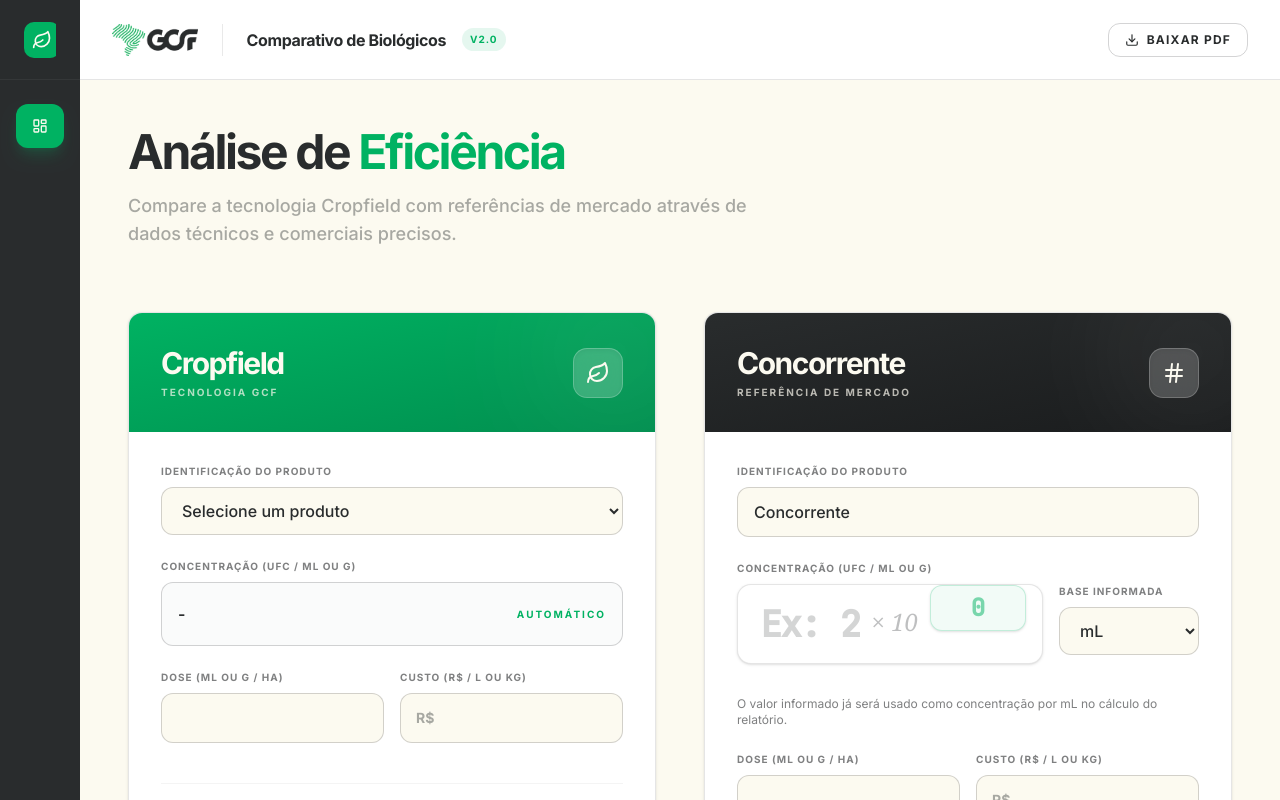
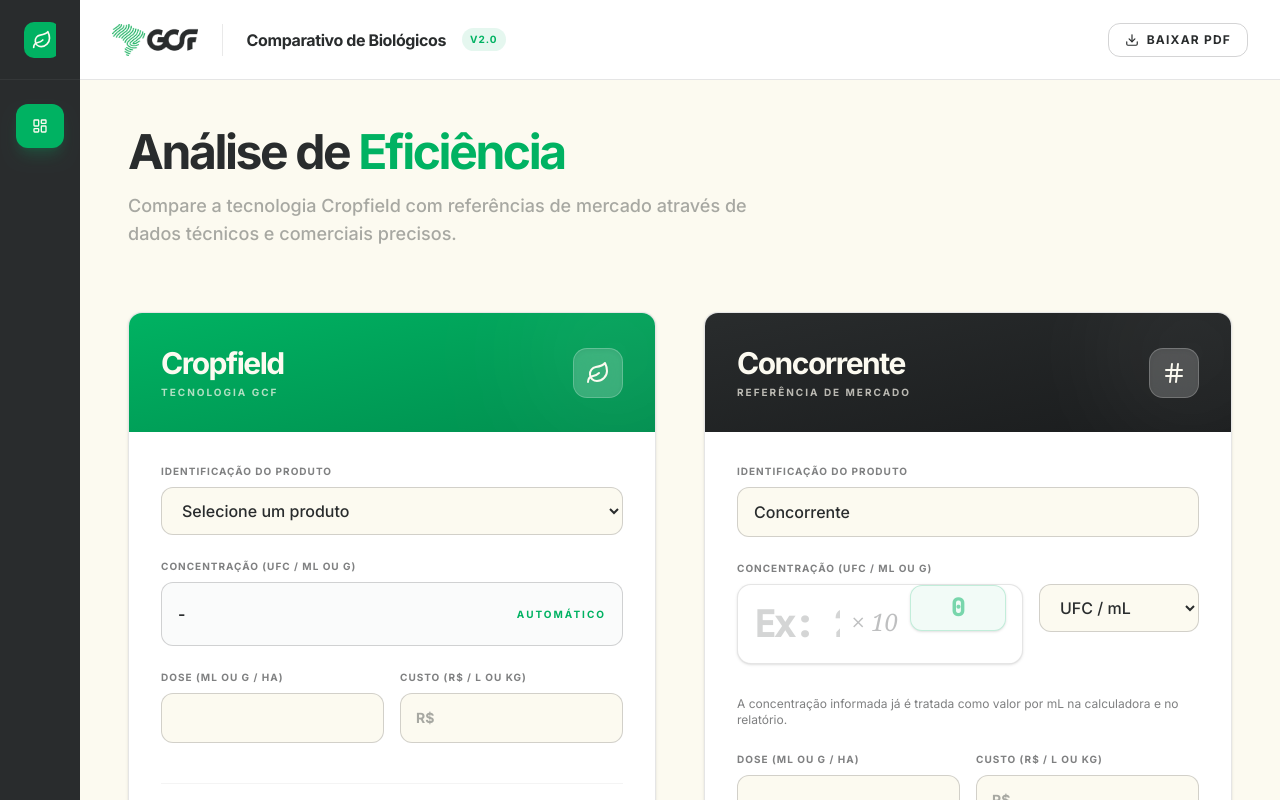
Before and after one commit to CassiaPerez/biocomparativo, a React (Vite) app: page / in a window 1280 px wide. Shown: the top 800 px of the page. Built offline with nearby package versions, Linux system fonts and the light colour scheme.

Commit message:
Updated App.tsx

```diff
--- a/src/App.tsx
+++ b/src/App.tsx
@@ -969,7 +969,7 @@
                   </div>
                 ) : (
                   <>
-                    <div className="grid grid-cols-1 sm:grid-cols-[minmax(0,1fr)_140px] gap-4 items-start">
+                    <div className="grid grid-cols-1 sm:grid-cols-[minmax(0,1fr)_160px] gap-4 items-start">
                       {/* ✅ NÃO normaliza o que foi digitado */}
                       <ScientificInput
                         value={data.Concentracao_por_ml_ou_g}
@@ -986,23 +986,22 @@
                         placeholder="Ex: 2"
                       />
 
-                      <div className="space-y-2">
-                        <label className="label-gcf">Base informada</label>
-                        <select
-                          value={competitorConcentrationUnit}
-                          onChange={(e) => handleCompetitorConcentrationUnitChange(e.target.value as CompetitorConcentrationUnit)}
-                          className="input-gcf"
-                        >
-                          <option value="ml">mL</option>
-                          <option value="l">Litro</option>
-                        </select>
-                      </div>
+                      <select
+                        value={competitorConcentrationUnit}
+                        onChange={(e) => handleCompetitorConcentrationUnitChange(e.target.value as CompetitorConcentrationUnit)}
+                        className="input-gcf"
+                        aria-label="Unidade da concentração do concorrente"
+                        title="Selecione se a concentração foi informada em mL ou litro"
+                      >
+                        <option value="ml">UFC / mL</option>
+                        <option value="l">UFC / Litro</option>
+                      </select>
                     </div>
 
                     <p className="text-xs text-gcf-black/60">
                       {competitorConcentrationUnit === 'l'
-                        ? 'O valor informado por litro é convertido automaticamente para mL no cálculo do relatório.'
-                        : 'O valor informado já será usado como concentração por mL no cálculo do relatório.'}
+                        ? 'A concentração informada por litro é convertida automaticamente para mL na calculadora e no relatório.'
+                        : 'A concentração informada já é tratada como valor por mL na calculadora e no relatório.'}
                     </p>
                   </>
                 )}
```
